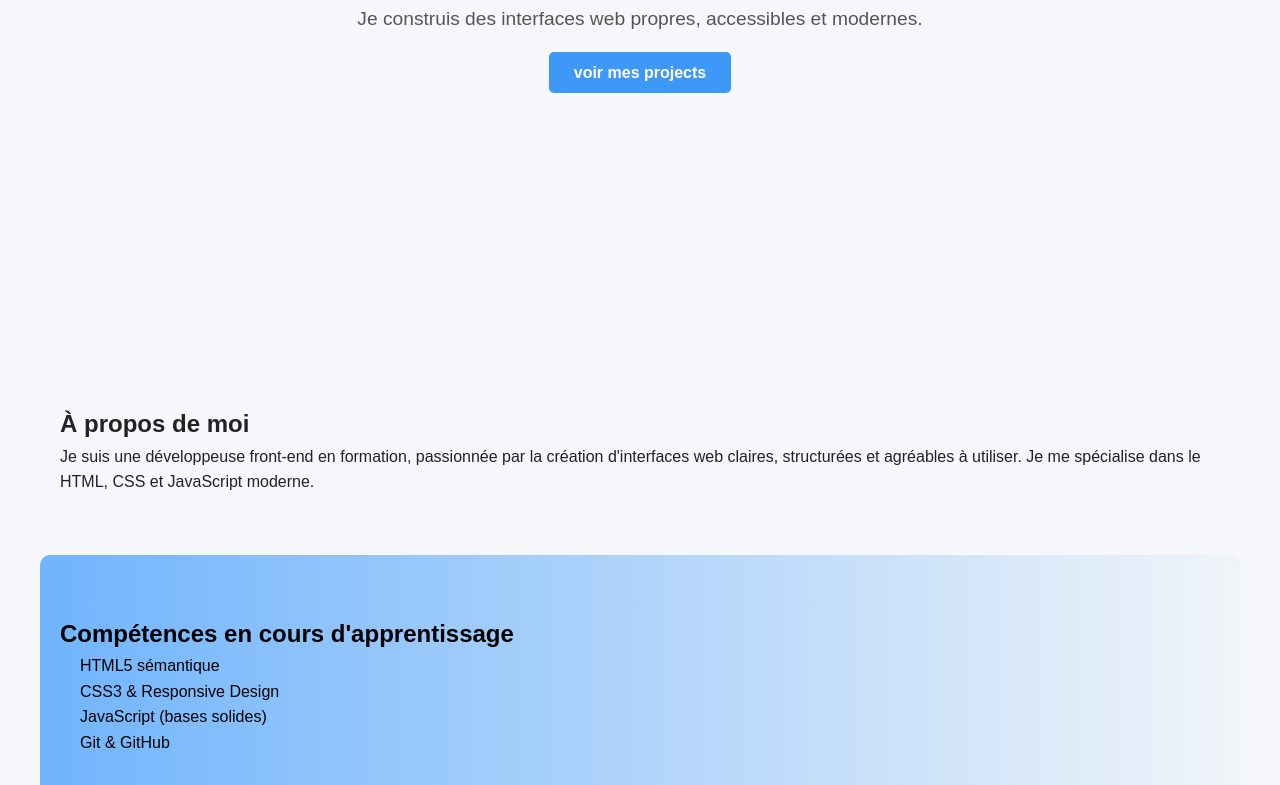
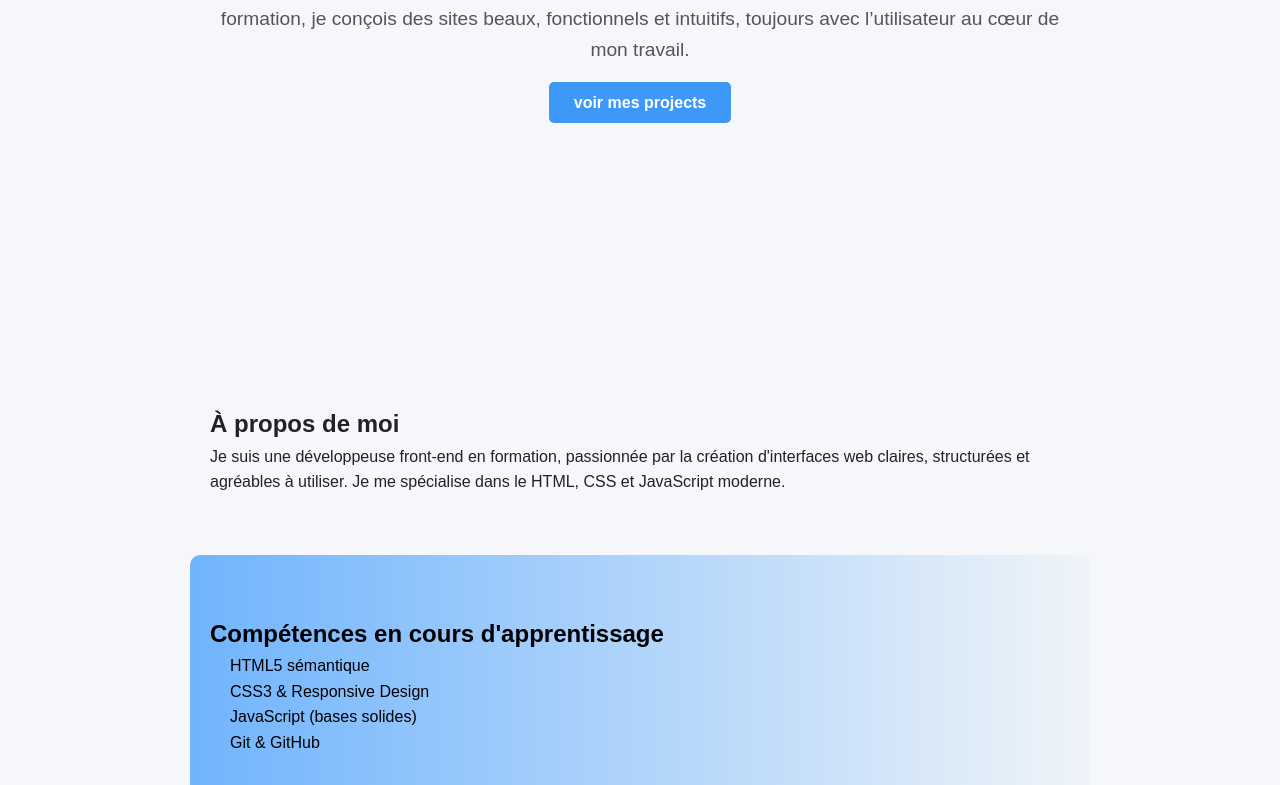
Before and after one commit to Bk-004/BK-004, a plain HTML site: page index.html in a window 1280 px wide. Shown: the part 416-1201 px from the top of the page. Drawn offline with Linux system fonts and the light colour scheme; a web font is replaced by a local one.

Commit message:
style: enhance style with colors, spacing and hero section

```diff
--- a/index.html
+++ b/index.html
@@ -27,7 +27,9 @@
         <section id="hero" class="hero">
             <div class="hero-text">
                 <h2>Frontend Developer en formation</h2>
-                <p>Je construis des interfaces web propres, accessibles et modernes.</p>
+                <p>Je transforme les idées en expériences web claires et esthétiques.
+                    Front-end développeuse en formation, je conçois des sites beaux,
+                    fonctionnels et intuitifs, toujours avec l’utilisateur au cœur de mon travail.</p>
                 <a href="#projects" class="btn">voir mes projects</a>
             </div>
         </section>
--- a/style.css
+++ b/style.css
@@ -80,7 +80,7 @@ nav{
 /* sections */
 section{
     padding: 60px 20px;
-    max-width: 1200px;
+    max-width: 900px;
     margin: auto;
 }
 
```
